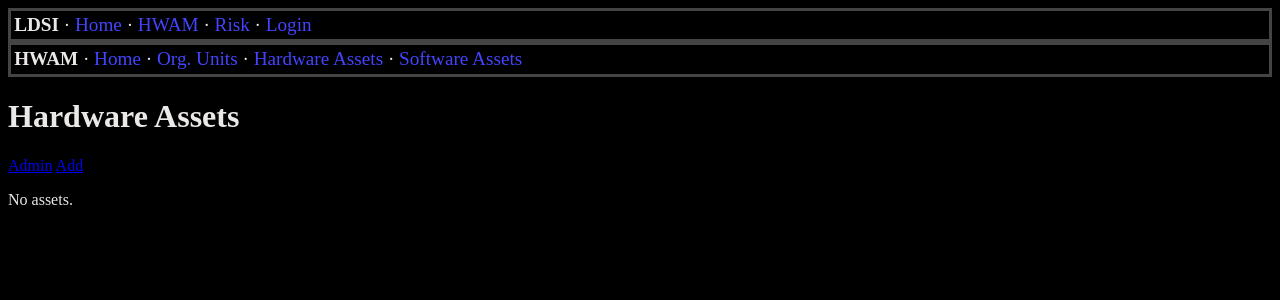
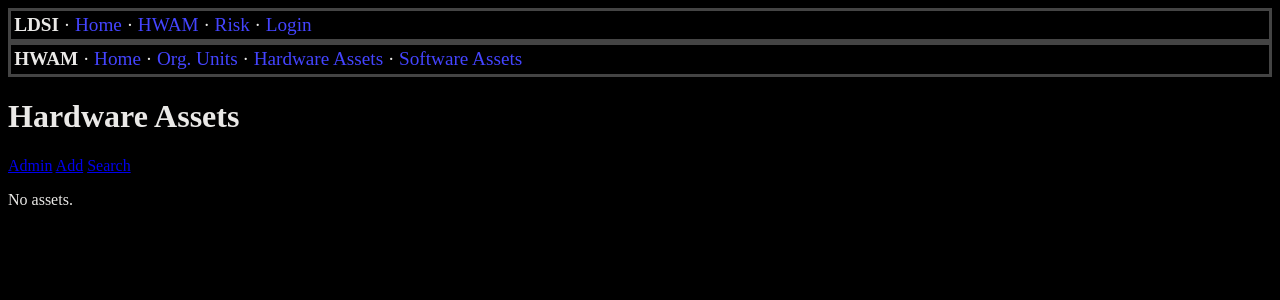
Before and after one commit to dogoncouch/LogESP, a Django app: page /hwam/hw/ in a window 1280 px wide. Shown: the top 300 px of the page. Run offline with Django 3.2, Linux system fonts and the light colour scheme; data that the repository does not hold is empty; parts of the project's set-up code (start-up, migrations or seed data) failed here and were passed over.

Commit message:
Add search links to hwam indexes

```diff
--- a/hwam/templates/hwam/hw_index.html
+++ b/hwam/templates/hwam/hw_index.html
@@ -3,6 +3,7 @@
 <h1>Hardware Assets</h1>
 <a href="{% url 'admin:hwam_hardwareasset_changelist' %}">Admin</a>
 <a href="{% url 'hwam:hw_create' %}">Add</a>
+<a href="{% url 'hwam:hw_search' %}">Search</a>
 
 {% if hw_list %}
     <ul>
--- a/hwam/templates/hwam/sw_index.html
+++ b/hwam/templates/hwam/sw_index.html
@@ -3,6 +3,7 @@
 <h1>Software Assets</h1>
 <a href="{% url 'admin:hwam_softwareasset_changelist' %}">Admin</a>
 <a href="{% url 'hwam:sw_create' %}">Add</a>
+<a href="{% url 'hwam:sw_search' %}">Search</a>
 
 {% if sw_list %}
     <ul>
```
